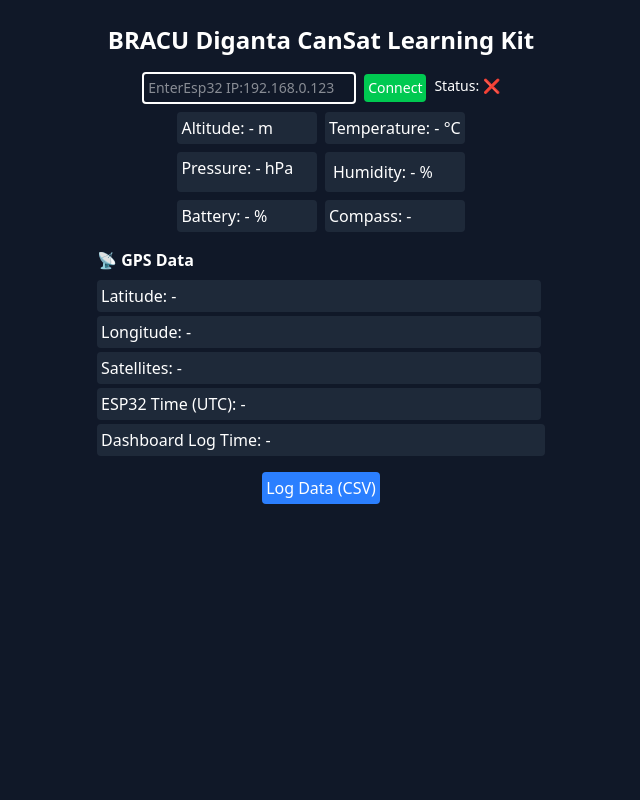
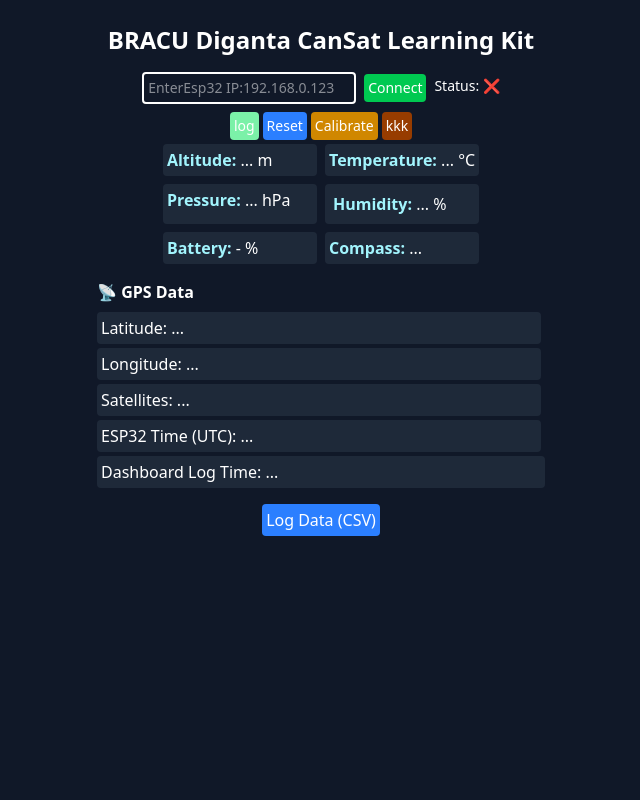
Before and after one commit to KaziAbdurRahim/cansatkit-gcs-web, a React (Vite) app: page / in a window 1280 px wide. Shown: the top 800 px of the page, without its empty margins (319-959 px from the left). Built offline with nearby package versions, Linux system fonts and the light colour scheme.

Commit message:
fixed the esp32 server issue and added the command button temlate
Signed-off-by: KaziAbdurRahim <kaziabdurrahim946@gmail.com>

```diff
--- a/src/DashBoard02.jsx
+++ b/src/DashBoard02.jsx
@@ -159,25 +159,59 @@
         </div>
       </div>
 
+      {/* Command panel */}
+      <div className="flex gap-1 mb-1">
+        <div>
+          {" "}
+          <button className="px-1 py-1 rounded text-sm bg-green-300">
+            log
+          </button>
+        </div>
+        <div>
+          {" "}
+          <button className="px-1 py-1 rounded text-sm bg-blue-500">
+            Reset
+          </button>
+        </div>
+        <div>
+          {" "}
+          <button className="px-1 py-1 rounded text-sm bg-yellow-600">
+            Calibrate
+          </button>
+        </div>
+        <div>
+          {" "}
+          <button className="px-1 py-1 rounded text-sm bg-amber-800">
+            kkk
+          </button>
+        </div>
+      </div>
+
       {/* 📊 Sensor Data */}
       <div className="grid grid-cols-2 gap-2  rounded-lg mb-4 ">
         <div className="bg-gray-800 p-1 rounded">
-          Altitude: {sensorData.altitude || "-"} m
+          <span className="text-cyan-200 font-semibold"> Altitude:</span>{" "}
+          {sensorData.altitude || "..."} m
         </div>
         <div className="bg-gray-800 p-1 rounded">
-          Temperature: {sensorData.temperature || "-"} °C
+          <span className="text-cyan-200 font-semibold">Temperature:</span>{" "}
+          {sensorData.temperature || "..."} °C
         </div>
         <div className="bg-gray-800 p-1 rounded">
-          Pressure: {sensorData.pressure || "-"} hPa
+          <span className="text-cyan-200 font-semibold">Pressure:</span>{" "}
+          {sensorData.pressure || "..."} hPa
         </div>
         <div className="bg-gray-800 p-2 rounded">
-          Humidity: {sensorData.humidity || "-"} %
+          <span className="text-cyan-200 font-semibold">Humidity:</span>{" "}
+          {sensorData.humidity || "..."} %
         </div>
         <div className="bg-gray-800 p-1 rounded">
-          Battery: {sensorData.battery || "-"} %
+          <span className="text-cyan-200 font-semibold">Battery:</span>{" "}
+          {sensorData.battery || "-"} %
         </div>
         <div className="bg-gray-800 p-1 rounded">
-          Compass: {sensorData.compass || "-"}
+          <span className="text-cyan-200 font-semibold">Compass:</span>{" "}
+          {sensorData.compass || "..."}
         </div>
       </div>
 
@@ -186,19 +220,19 @@
         <h2 className="font-semibold mb-2">📡 GPS Data</h2>
 
         <div className="bg-gray-800 p-1 rounded">
-          Latitude: {sensorData.latitude || "-"}
+          Latitude: {sensorData.latitude || "..."}
         </div>
         <div className="bg-gray-800 p-1 rounded">
-          Longitude: {sensorData.longitude || "-"}
+          Longitude: {sensorData.longitude || "..."}
         </div>
         <div className="bg-gray-800 p-1 rounded">
-          Satellites: {sensorData.satellites || "-"}
+          Satellites: {sensorData.satellites || "..."}
         </div>
         <div className="bg-gray-800 p-1 rounded">
-          ESP32 Time (UTC): {sensorData.esp32Time || "-"}
+          ESP32 Time (UTC): {sensorData.esp32Time || "..."}
         </div>
         <div className="bg-gray-800 p-1 rounded">
-          Dashboard Log Time: {sensorData.dashboardTime || "-"}
+          Dashboard Log Time: {sensorData.dashboardTime || "..."}
         </div>
       </div>
 
--- a/src/Dashboard01.jsx
+++ b/src/Dashboard01.jsx
@@ -2,7 +2,11 @@
 import axios from "axios";
 
 const Dashboard01 = () => {
-  const [ip, setIp] = useState("");
+  // const [ip, setIp] = useState("");
+
+  // default for testing
+  const [ip, setIp] = useState("192.168.31.233");
+
   const [connected, setConnected] = useState(false);
   const [data, setData] = useState("");
   const [intervalId, setIntervalId] = useState(null);
--- a/src/Home.jsx
+++ b/src/Home.jsx
@@ -8,7 +8,7 @@
     <div>
       <DashBoard02></DashBoard02>
       {/* <BasicConnection></BasicConnection> */}
-      <Dashboard01></Dashboard01>
+      {/* <Dashboard01></Dashboard01> */}
     </div>
   );
 };
```
